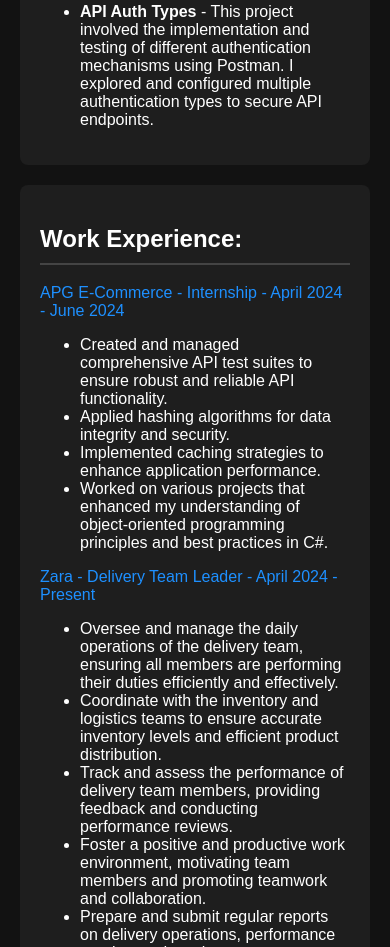
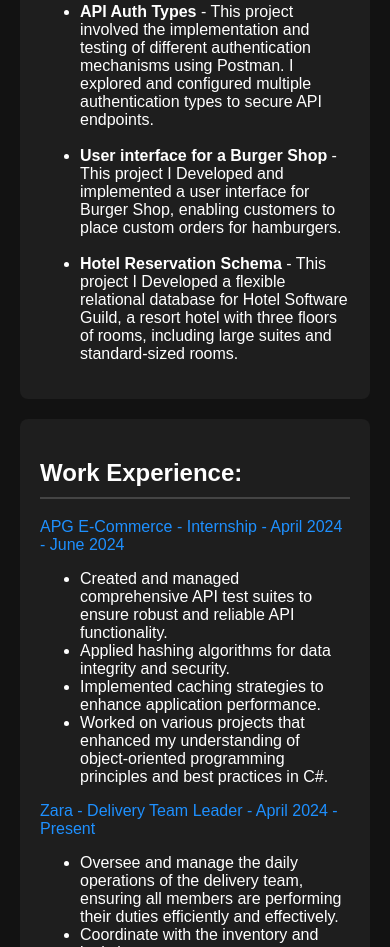
Before and after one commit to CarlosGoncalves-GitHub/mywebsite, a plain HTML site: page index.html in a window 390 px wide. Shown: the part 1121-2068 px from the top of the page. Drawn offline with Linux system fonts and the light colour scheme.

Commit message:
moreinfo

```diff
--- a/index.html
+++ b/index.html
@@ -35,6 +35,11 @@
             <li><strong>Caching API</strong> - In this project, I implemented caching for an API to improve performance and reduce server load. Using Postman, I developed and tested the caching strategy by setting appropriate cache headers and validating the behavior with multiple requests.</li>
             <br>
             <li><strong>API Auth Types</strong> - This project involved the implementation and testing of different authentication mechanisms using Postman. I explored and configured multiple authentication types to secure API endpoints.</li>
+            <br>
+            <li><strong>User interface for a Burger Shop</strong> - This project I Developed and implemented a user interface for Burger Shop, enabling customers to place custom orders for hamburgers.</li>
+            <br>
+            <li><strong>Hotel Reservation Schema</strong> - This project I Developed a flexible relational database for Hotel Software Guild, a resort hotel with three floors of rooms, including large suites and standard-sized rooms.</li>
+
         </ul>
     </section>
     <section id="experience">
```
